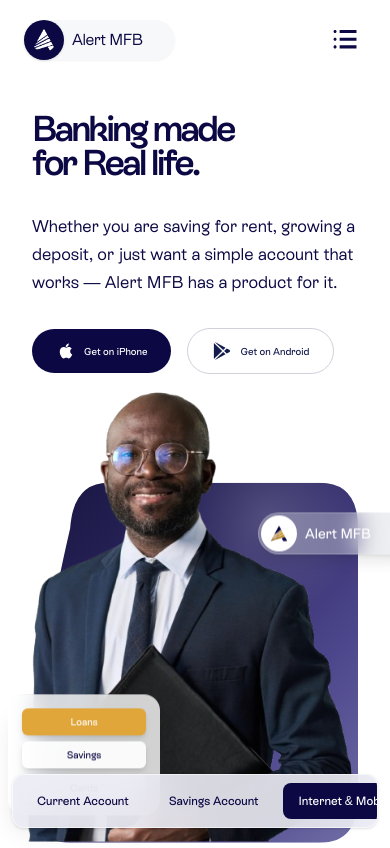
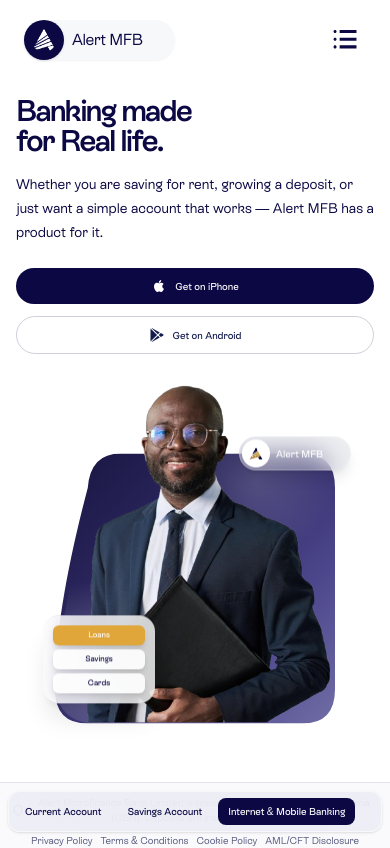
Before and after one commit to Korede7/alertmfb, a React (Vite) app: page /personal-banking/overview in a window 390 px wide. Shown: the top 848 px of the page. Built offline with nearby package versions, Linux system fonts and the light colour scheme.

Commit message:
get started component responsiveness fixed

```diff
--- a/src/pages/personalbanking/Overview.tsx
+++ b/src/pages/personalbanking/Overview.tsx
@@ -68,19 +68,19 @@
     }, []);
 
     return (
-        <div className="pt-24 min-h-screen bg-white overflow-hidden">
-            <div className="max-w-5xl mx-auto px-8 lg:px-12">
-                <div className="grid grid-cols-1 lg:grid-cols-2 gap-2 lg:gap-6 items-center ">
+        <div className="pt-20 sm:pt-24 min-h-screen bg-white overflow-hidden">
+            <div className="max-w-5xl mx-auto px-4 sm:px-6 lg:px-8 xl:px-12">
+                <div className="grid grid-cols-1 lg:grid-cols-2 gap-6 lg:gap-8 xl:gap-10 items-center">
                     {/* Left column */}
                     <div className={`pt-4 lg:pt-12 transition-all duration-1000 ease-out ${isVisible ? 'opacity-100 translate-x-0' : 'opacity-0 -translate-x-12'
                         }`}>
-                        <h1 className="text-4xl md:text-4xl lg:text-7xl leading-[0.95] font-semibold tracking-[-2.5px] text-primary">
+                        <h1 className="text-3xl sm:text-4xl md:text-5xl lg:text-6xl xl:text-7xl leading-[1] sm:leading-[0.95] font-semibold tracking-[-1.5px] sm:tracking-[-2px] lg:tracking-[-2.5px] text-primary">
                             Banking made
                             <br />
                             for Real life.
                         </h1>
 
-                        <p className="mt-8 max-w-[420px] text-[17px] leading-7 text-primary">
+                        <p className="mt-4 sm:mt-6 lg:mt-8 max-w-full lg:max-w-[420px] text-sm sm:text-base lg:text-[17px] leading-6 sm:leading-7 text-primary">
                             Whether you are saving for rent, growing a deposit, or just want
                             a simple account that works — Alert MFB has a product for it.
                         </p>
@@ -93,7 +93,7 @@
                                 delay: 0.5,
                                 ease: "easeOut",
                             }}
-                            className="mt-8 flex flex-row sm:flex-row  items-center gap-4"
+                            className="mt-6 sm:mt-8 flex flex-col sm:flex-row items-center gap-3 sm:gap-4"
                         >
                             <motion.button
                                 initial={{ opacity: 0, x: -20 }}
@@ -104,9 +104,9 @@
                                 }}
                                 whileHover={{ scale: 1.05, y: -2 }}
                                 whileTap={{ scale: 0.96 }}
-                                className="flex items-center gap-2 rounded-full bg-primary px-6 py-3 c font-medium text-white text-[10px] sm:text-sm transition-all duration-300 hover:opacity-90 hover:shadow-lg"
+                                className="flex items-center gap-2 rounded-full bg-primary px-4 sm:px-5 lg:px-6 py-2.5 sm:py-3 font-medium text-white text-[10px] sm:text-xs lg:text-sm transition-all duration-300 hover:opacity-90 hover:shadow-lg w-full sm:w-auto justify-center"
                             >
-                                <IoLogoApple className="h-5 w-5" />
+                                <IoLogoApple className="h-4 w-4 sm:h-5 sm:w-5" />
                                 Get on iPhone
                             </motion.button>
 
@@ -119,18 +119,18 @@
                                 }}
                                 whileHover={{ scale: 1.05, y: -2 }}
                                 whileTap={{ scale: 0.96 }}
-                                className="flex items-center gap-2 rounded-full border border-[#141B4D]/20 px-6 py-3 text-[10px] sm:text-sm font-medium text-[#141B4D] transition-all duration-300 hover:bg-[#141B4D]/5 hover:shadow-lg"
+                                className="flex items-center gap-2 rounded-full border border-[#141B4D]/20 px-4 sm:px-5 lg:px-6 py-2.5 sm:py-3 text-[10px] sm:text-xs lg:text-sm font-medium text-[#141B4D] transition-all duration-300 hover:bg-[#141B4D]/5 hover:shadow-lg w-full sm:w-auto justify-center"
                             >
-                                <IoLogoGooglePlaystore className="h-5 w-5" />
+                                <IoLogoGooglePlaystore className="h-4 w-4 sm:h-5 sm:w-5" />
                                 Get on Android
                             </motion.button>
                         </motion.div>
                     </div>
 
                     {/* Right column — image */}
-                    <div className={`relative flex justify-center lg:justify-end pt-8 lg:pt-12 transition-all bg-gradient-from-tr duration-1000 delay-300 ease-out ${isVisible ? 'opacity-100 translate-x-0' : 'opacity-0 translate-x-12'
+                    <div className={`relative flex justify-center lg:justify-end pt-6 sm:pt-8 lg:pt-12 transition-all bg-gradient-from-tr duration-1000 delay-300 ease-out ${isVisible ? 'opacity-100 translate-x-0' : 'opacity-0 translate-x-12'
                         }`}>
-                        <div className="relative w-[410px] h-[400px]">
+                        <div className="relative w-full max-w-[280px] sm:max-w-[340px] md:max-w-[380px] lg:max-w-[410px] h-[300px] sm:h-[340px] md:h-[370px] lg:h-[400px] mx-auto lg:mx-0">
 
                             {/* Background */}
                             <svg
@@ -168,14 +168,12 @@
                                 />
 
                                 <path
-                                    d="M72 0H362Q410 0 410 48V332Q410 380 362 380H62Q0 380 0 318C0 288 12 235 24 178C38 114 54 52 72 0Z
-    "
+                                    d="M72 0H362Q410 0 410 48V332Q410 380 362 380H62Q0 380 0 318C0 288 12 235 24 178C38 114 54 52 72 0Z"
                                     fill="url(#glow1)"
                                 />
 
                                 <path
-                                    d="M72 0H362Q410 0 410 48V332Q410 380 362 380H62Q0 380 0 318C0 288 12 235 24 178C38 114 54 52 72 0Z
-    "
+                                    d="M72 0H362Q410 0 410 48V332Q410 380 362 380H62Q0 380 0 318C0 288 12 235 24 178C38 114 54 52 72 0Z"
                                     fill="url(#glow2)"
                                 />
                             </svg>
@@ -197,52 +195,49 @@
                             </div>
 
                             {/* App badge - positioned absolutely with floating animation */}
-                            <div className={`absolute top-26 -right-15 z-20 transition-all duration-700 delay-500 ease-out ${isVisible ? 'opacity-100 scale-100' : 'opacity-0 scale-75'
+                            <div className={`absolute top-10 sm:top-16 md:top-20 lg:top-26 -right-4 sm:-right-8 md:-right-12 lg:-right-15 z-20 transition-all duration-700 delay-500 ease-out ${isVisible ? 'opacity-100 scale-100' : 'opacity-0 scale-75'
                                 } animate-float`}>
-                                <div className="flex items-center rounded-full shadow-lg bg-gray-300/40 backdrop-blur-md pr-4 p-0.5 border border-white/20 w-40">
+                                <div className="flex items-center rounded-full shadow-lg bg-gray-300/40 backdrop-blur-md pr-2 sm:pr-3 lg:pr-4 p-0.5 border border-white/20 w-28 sm:w-32 md:w-36 lg:w-40">
                                     {/* Logo Circle */}
-                                    <div className="flex h-9 w-9 items-center justify-center rounded-full">
+                                    <div className="flex h-7 w-7 sm:h-8 sm:w-8 lg:h-9 lg:w-9 items-center justify-center rounded-full">
                                         <img
                                             src="/logo2.jpg"
                                             alt="Alert MFB"
-                                            className="h-9 w-9 object-fit rounded-full"
+                                            className="h-7 w-7 sm:h-8 sm:w-8 lg:h-9 lg:w-9 object-fit rounded-full"
                                         />
                                     </div>
 
                                     {/* Text */}
-                                    <span className="ml-2 text-sm font-medium text-white">
+                                    <span className="ml-1.5 sm:ml-2 text-[10px] sm:text-xs lg:text-sm font-medium text-white">
                                         Alert MFB
                                     </span>
                                 </div>
                             </div>
 
                             <div
-                                className={`absolute -bottom-1 -left-6 lg:-left-13 bg-white/80 text-center rounded-2xl backdrop-blur-md shadow-xl p-3.5 w-38 space-y-1.5 z-10 transition-all duration-700 delay-700 ease-out ${isVisible ? "opacity-100 translate-y-0" : "opacity-0 translate-y-6"
+                                className={`absolute -bottom-1 -left-3 sm:-left-4 md:-left-5 lg:-left-6 xl:-left-13 bg-white/80 text-center rounded-2xl backdrop-blur-md shadow-xl p-2.5 sm:p-3 lg:p-3.5 w-28 sm:w-32 md:w-36 lg:w-38 space-y-1 sm:space-y-1.5 z-10 transition-all duration-700 delay-700 ease-out ${isVisible ? "opacity-100 translate-y-0" : "opacity-0 translate-y-6"
                                     } animate-float-delayed`}
                             >
-                                <div className=" group w-full rounded-md bg-[#E0A63A] px-3 py-1.5 text-[10px] font-medium text-white shadow-md">
+                                <div className="group w-full rounded-md bg-[#E0A63A] px-2 sm:px-3 py-1 sm:py-1.5 text-[8px] sm:text-[9px] lg:text-[10px] font-medium text-white shadow-md">
                                     <div className="flex items-center justify-center gap-1">
                                         <span>
                                             Loans
                                         </span>
-
                                     </div>
                                 </div>
-                                <div className="group w-full rounded-md bg-white/90 px-3 py-1.5 text-[10px] font-medium text-primary shadow-md ">
+                                <div className="group w-full rounded-md bg-white/90 px-2 sm:px-3 py-1 sm:py-1.5 text-[8px] sm:text-[9px] lg:text-[10px] font-medium text-primary shadow-md">
                                     <div className="flex items-center justify-center gap-1">
                                         <span>
                                             Savings
                                         </span>
-
                                     </div>
                                 </div>
 
-                                <div className=" group w-full rounded-md bg-white/90 px-3 py-1.5 text-[10px] font-medium text-primary shadow-md">
+                                <div className="group w-full rounded-md bg-white/90 px-2 sm:px-3 py-1 sm:py-1.5 text-[8px] sm:text-[9px] lg:text-[10px] font-medium text-primary shadow-md">
                                     <div className="flex items-center justify-center gap-1">
                                         <span>
                                             Cards
                                         </span>
-
                                     </div>
                                 </div>
                             </div>
@@ -252,16 +247,16 @@
 
                 {/* Segmented nav */}
                 <div
-                    className={`fixed bottom-4 sm:bottom-6 left-1/2 z-30 w-[calc(100%-1.5rem)] sm:w-auto max-w-5xl -translate-x-1/2 transition-all duration-1000 delay-900 ease-out ${isVisible ? "opacity-100 translate-y-0" : "opacity-0 translate-y-8"
+                    className={`fixed bottom-3 sm:bottom-4 md:bottom-6 left-1/2 z-30 w-[calc(100%-1rem)] sm:w-[calc(100%-2rem)] md:w-auto max-w-5xl -translate-x-1/2 transition-all duration-1000 delay-900 ease-out ${isVisible ? "opacity-100 translate-y-0" : "opacity-0 translate-y-8"
                         }`}
                 >
                     <LayoutGroup>
-                        <div className="relative flex items-center gap-2 rounded-xl bg-[#EDEDF5]/90 backdrop-blur-xl border border-white/60 shadow-sm p-2 overflow-x-auto scrollbar-hide">
+                        <div className="relative flex items-center gap-1.5 sm:gap-2 rounded-xl bg-[#EDEDF5]/90 backdrop-blur-xl border border-white/60 shadow-sm p-1.5 sm:p-2 overflow-x-auto scrollbar-hide">
                             {segmentedNav.map((item) => (
                                 <button
                                     key={item.id}
                                     onClick={() => scrollToSection(item.id)}
-                                    className="relative flex-shrink-0 cursor-pointer rounded-xl px-4 sm:px-5 py-2.5 text-xs sm:text-sm font-medium whitespace-nowrap"
+                                    className="relative flex-shrink-0 cursor-pointer rounded-xl px-2.5 sm:px-3 md:px-4 lg:px-5 py-1.5 sm:py-2 md:py-2.5 text-[10px] sm:text-xs md:text-sm font-medium whitespace-nowrap"
                                 >
                                     {activeTab === item.id && (
                                         <motion.div
@@ -290,19 +285,18 @@
                 </div>
             </div>
 
-
             {/* Footer */}
-            <div className={`mt-40 border-t border-[#141B4D]/10 bg-[#FAFAFC] transition-all duration-1000 delay-1100 ease-out ${isVisible ? 'opacity-100' : 'opacity-0'
+            <div className={`mt-20 sm:mt-28 md:mt-32 lg:mt-40 border-t border-[#141B4D]/10 bg-[#FAFAFC] transition-all duration-1000 delay-1100 ease-out ${isVisible ? 'opacity-100' : 'opacity-0'
                 }`}>
-                <div className="w-full px-8 py-4 flex flex-col sm:flex-row items-center justify-between gap-1 text-[11px] text-[#141B4D]/70">
-                    <div className="flex items-center gap-2 text-center sm:text-left">
-                        <Shield className="w-3.5 h-3.5 shrink-0" />
-                        <span>
+                <div className="w-full px-3 sm:px-6 lg:px-8 py-3 sm:py-4 flex flex-col lg:flex-row items-center justify-between gap-2 sm:gap-3 text-[10px] sm:text-[11px] text-[#141B4D]/70">
+                    <div className="flex items-center gap-1.5 sm:gap-2 text-center lg:text-left">
+                        <Shield className="w-3 h-3 sm:w-3.5 sm:h-3.5 shrink-0" />
+                        <span className="text-center lg:text-left">
                             Alert Microfinance Bank Limited is licensed by the Central Bank
                             of Nigeria (CBN). Deposits are insured by the NDIC.
                         </span>
                     </div>
-                    <div className="flex flex-wrap items-center justify-center gap-3 sm:gap-5 whitespace-nowrap">
+                    <div className="flex flex-wrap items-center justify-center gap-2 sm:gap-3 lg:gap-5 whitespace-nowrap">
                         <a href="#" className="hover:underline transition-all duration-300 hover:text-[#141B4D]">Privacy Policy</a>
                         <a href="#" className="hover:underline transition-all duration-300 hover:text-[#141B4D]">Terms &amp; Conditions</a>
                         <a href="#" className="hover:underline transition-all duration-300 hover:text-[#141B4D]">Cookie Policy</a>
```
